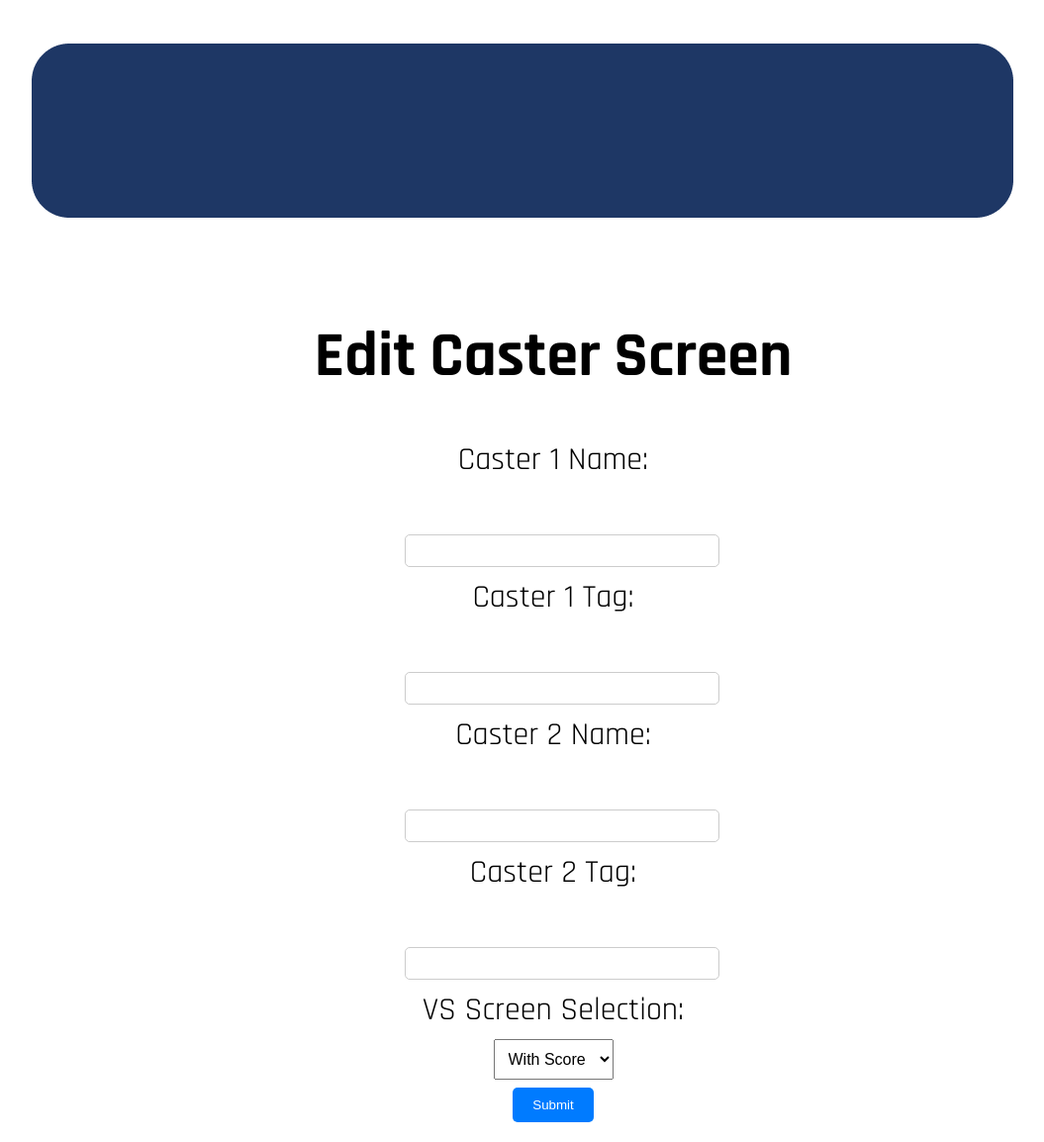
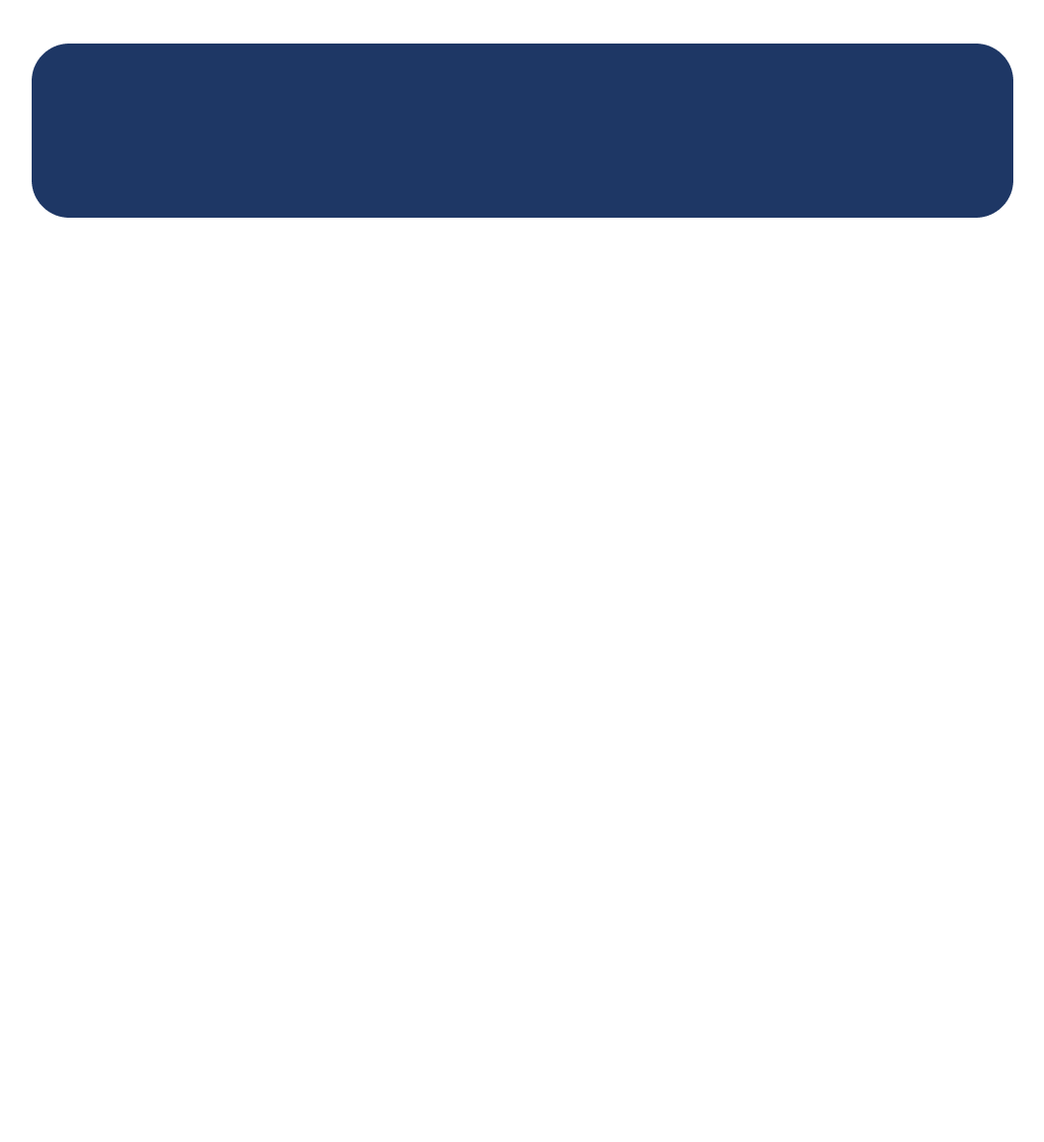
Before and after one commit to UTEsports/production, a plain HTML site: page display.html in a window 1280 px wide. Shown: the part 812-1966 px from the top of the page at 99% size, without its empty margins (81-1136 px from the left). After the commit the page ends 1096 px from the top, so only its background shows below. Drawn offline with Linux system fonts and the light colour scheme.

Commit message:
OMG OBS DOCK

```diff
--- a/display.html
+++ b/display.html
@@ -50,26 +50,6 @@
       </script>
     </div>
   </a>
-
-  <h1>Edit Caster Screen</h1>
-  <form id="myForm" action="display.html" method="POST">
-    <label for="c1name">Caster 1 Name:</label><br>
-    <input type="text" id="c1name" name="c1name"><br>
-    <label for="c1tag">Caster 1 Tag:</label><br>
-    <input type="text" id="c1tag" name="c1tag"><br>
-    <label for="c2name">Caster 2 Name:</label><br>
-    <input type="text" id="c2name" name="c2name"><br>
-    <label for="c2tag">Caster 2 Tag:</label><br>
-    <input type="text" id="c2tag" name="c2tag"><br>
-    <label for="vs" id="vs" name="vs">VS Screen Selection:</label>
-    <select id="vs-choice" class="big-dropdown">
-      <option value="choice1">With Score</option>
-      <option value="choice2">No Score</option>
-  </select><br>
-    <button type="submit">Submit</button>
-  </form>
-  <script src="script.js"></script>
-
 </body>
 
 </html>
--- a/script.js
+++ b/script.js
@@ -23,6 +23,4 @@ document.getElementById('myForm').addEventListener('submit', function(e) {
   }
   localStorage.setItem('vsImagePath', imagePath); // Store the file path
 
-  // Redirect to display page
-  window.location.href = 'display.html';
 });
```
